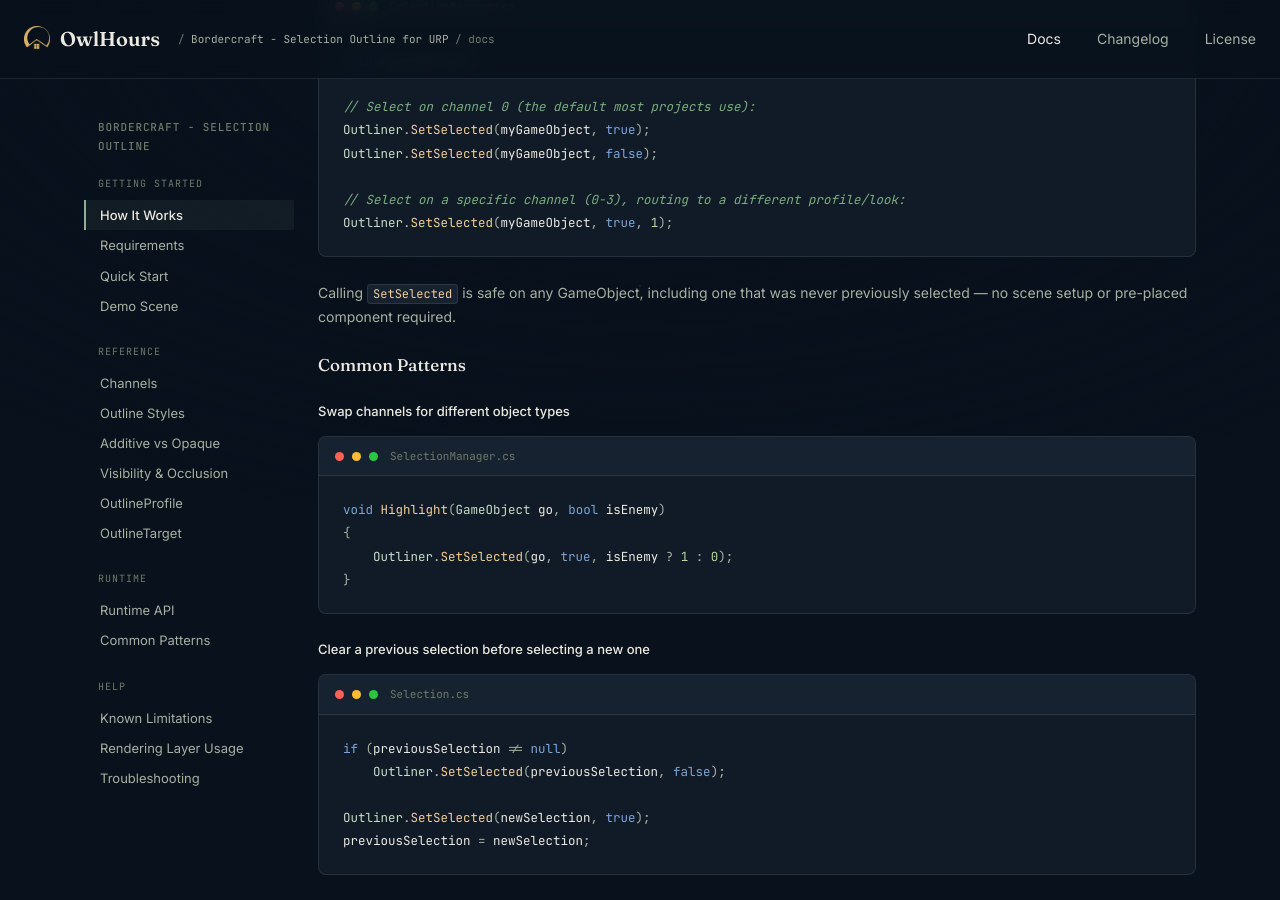
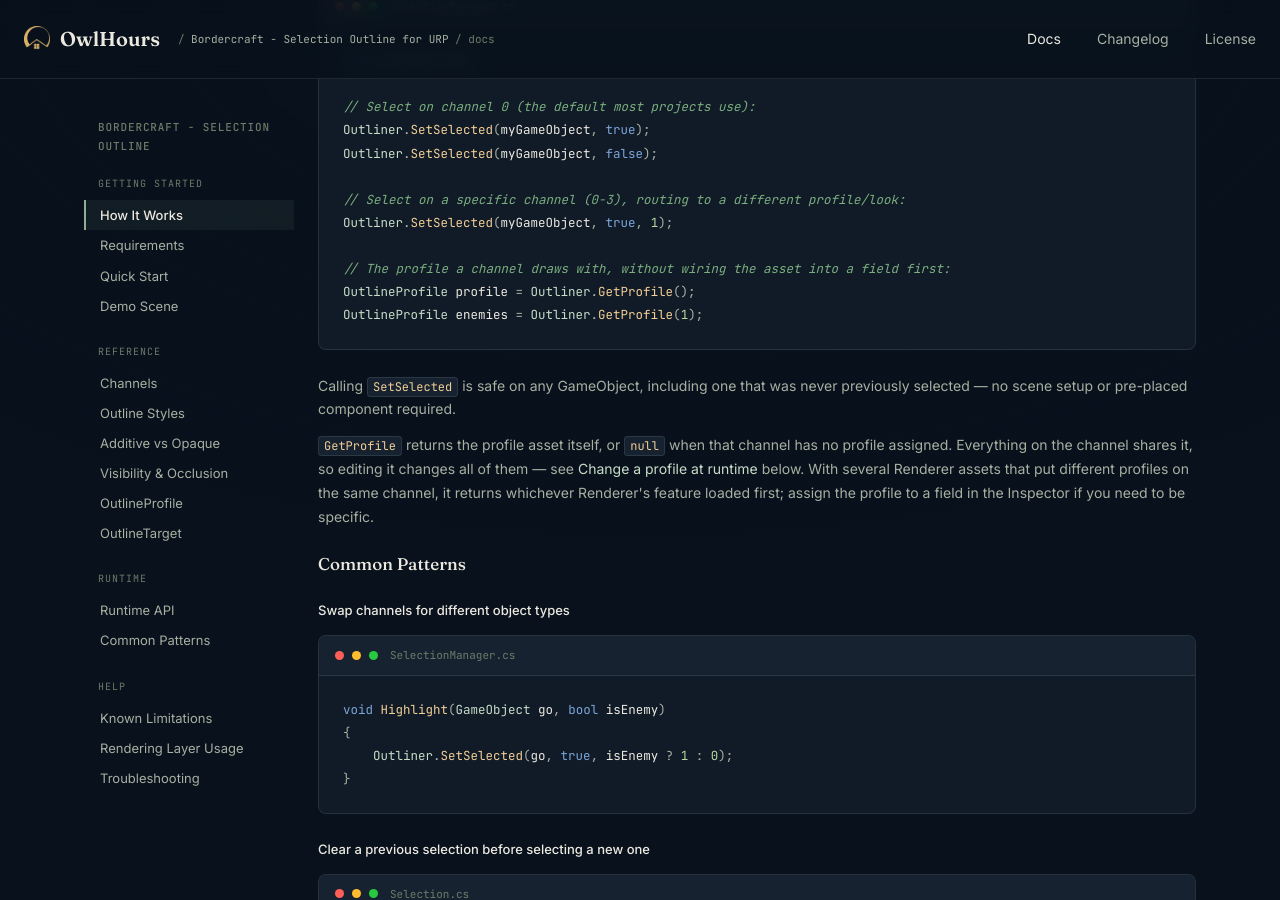
Before and after one commit to owlhoursspace/owlhourspace.github.io, a Jekyll site: the page tools/bordercraft-selection-outline-urp/docs/index.html, which Jekyll copies as it is, in a window 1280 px wide and 900 px high, scrolled down 5564 px. Built offline with Jekyll 4.4.1, drawn with Linux system fonts in a browser that asks for light colours.

Commit message:
Document Outliner.GetProfile
Co-Authored-By: Claude Opus 5 <noreply@anthropic.com>

```diff
--- a/tools/bordercraft-selection-outline-urp/changelog/index.html
+++ b/tools/bordercraft-selection-outline-urp/changelog/index.html
@@ -288,6 +288,7 @@
         <div class="change-group-title">Runtime API</div>
         <div class="item-list">
           <div class="item"><code>Outliner.SetSelected(gameObject, true)</code> — turn the outline on or off for any GameObject in one line, with no scene setup or pre-placed component required.</div>
+          <div class="item"><code>Outliner.GetProfile()</code> — the profile a channel is drawing with, so a look can be changed from script without wiring the asset into a field first.</div>
           <div class="item">A warning is logged (once, not every frame) if an object is selected on a channel that has no profile assigned, instead of silently rendering nothing.</div>
         </div>
 
--- a/tools/bordercraft-selection-outline-urp/docs/index.html
+++ b/tools/bordercraft-selection-outline-urp/docs/index.html
@@ -449,9 +449,14 @@
 <span class="cl">Outliner</span>.<span class="fn">SetSelected</span>(<span class="nm">myGameObject</span>, <span class="kw">false</span>);
 
 <span class="cm">// Select on a specific channel (0-3), routing to a different profile/look:</span>
-<span class="cl">Outliner</span>.<span class="fn">SetSelected</span>(<span class="nm">myGameObject</span>, <span class="kw">true</span>, <span class="nu">1</span>);</pre>
+<span class="cl">Outliner</span>.<span class="fn">SetSelected</span>(<span class="nm">myGameObject</span>, <span class="kw">true</span>, <span class="nu">1</span>);
+
+<span class="cm">// The profile a channel draws with, without wiring the asset into a field first:</span>
+<span class="cl">OutlineProfile</span> <span class="nm">profile</span> = <span class="cl">Outliner</span>.<span class="fn">GetProfile</span>();
+<span class="cl">OutlineProfile</span> <span class="nm">enemies</span> = <span class="cl">Outliner</span>.<span class="fn">GetProfile</span>(<span class="nu">1</span>);</pre>
     </div>
     <p>Calling <code>SetSelected</code> is safe on any GameObject, including one that was never previously selected — no scene setup or pre-placed component required.</p>
+    <p><code>GetProfile</code> returns the profile asset itself, or <code>null</code> when that channel has no profile assigned. Everything on the channel shares it, so editing it changes all of them — see <a href="#runtime-patterns">Change a profile at runtime</a> below. With several Renderer assets that put different profiles on the same channel, it returns whichever Renderer's feature loaded first; assign the profile to a field in the Inspector if you need to be specific.</p>
 
     <!-- COMMON PATTERNS -->
     <h3 id="runtime-patterns">Common Patterns</h3>
```
